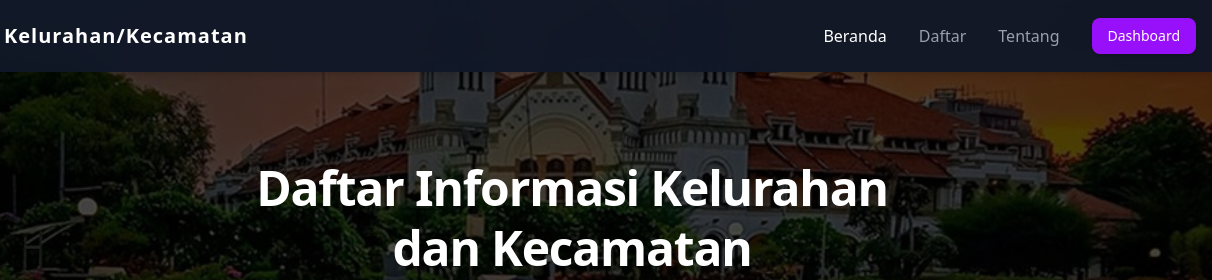
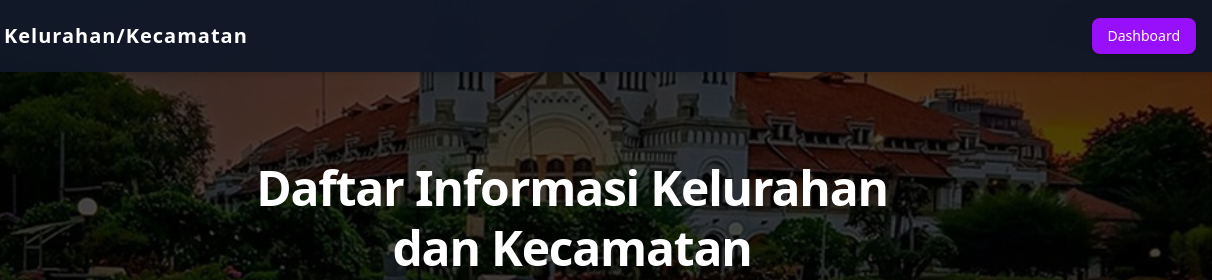
Before and after one commit to FadhliRajwaa/Tugas-web-magang, a website: page src/index.html in a window 1280 px wide. Shown: the top 280 px of the page, 68-1280 px from the left. Drawn offline with Linux system fonts and the light colour scheme.

Commit message:
Memodifikasi navbar dan menambahkan preview img

```diff
--- a/src/index.html
+++ b/src/index.html
@@ -21,13 +21,13 @@
                 <div class="hidden lg:flex items-center space-x-8">
                     <ul class="flex space-x-8">
                         <li>
-                            <a href="#" class="text-white font-medium text-base hover:text-purple-300 hover:scale-105 transition-all duration-200 transform">Beranda</a>
+                            <a href="#" class="text-white font-medium text-base hover:text-purple-300 hover:scale-105 transition-all duration-200 transform"></a>
                         </li>
                         <li>
-                            <a href="#content" class="text-gray-400 font-medium text-base hover:text-white hover:scale-105 transition-all duration-200 transform">Daftar</a>
+                            <a href="#content" class="text-gray-400 font-medium text-base hover:text-white hover:scale-105 transition-all duration-200 transform"></a>
                         </li>
                         <li>
-                            <a href="#" class="text-gray-400 font-medium text-base hover:text-white hover:scale-105 transition-all duration-200 transform">Tentang</a>
+                            <a href="#" class="text-gray-400 font-medium text-base hover:text-white hover:scale-105 transition-all duration-200 transform"></a>
                         </li>
                     </ul>
                     <a href="./dashboard.html" class="px-4 py-2 text-sm font-medium text-white bg-purple-600 rounded-lg hover:bg-purple-700 transition-colors duration-300 shadow-sm">Dashboard</a>
@@ -47,13 +47,13 @@
             <div id="mobile-menu" class="lg:hidden overflow-hidden max-h-0 bg-gray-900/95 transition-all duration-300 ease-in-out">
                 <ul class="flex flex-col items-center space-y-4 py-4">
                     <li>
-                        <a href="#" class="text-white font-medium text-base hover:text-purple-300 hover:scale-105 transition-all duration-200 transform">Beranda</a>
+                        <a href="#" class="text-white font-medium text-base hover:text-purple-300 hover:scale-105 transition-all duration-200 transform"></a>
                     </li>
                     <li>
-                        <a href="#content" class="text-gray-400 font-medium text-base hover:text-white hover:scale-105 transition-all duration-200 transform">Daftar</a>
+                        <a href="#content" class="text-gray-400 font-medium text-base hover:text-white hover:scale-105 transition-all duration-200 transform"></a>
                     </li>
                     <li>
-                        <a href="#" class="text-gray-400 font-medium text-base hover:text-white hover:scale-105 transition-all duration-200 transform">Tentang</a>
+                        <a href="#" class="text-gray-400 font-medium text-base hover:text-white hover:scale-105 transition-all duration-200 transform"></a>
                     </li>
                     <li>
                         <a href="./dashboard.html" class="px-4 py-2 text-sm font-medium text-white bg-purple-600 rounded-lg hover:bg-purple-700 transition-colors duration-300 shadow-sm">Dashboard</a>
```
Also changed, not shown: src/screenshoot-dashboard.jpg (added), src/screenshoot-utama.jpg (added).
